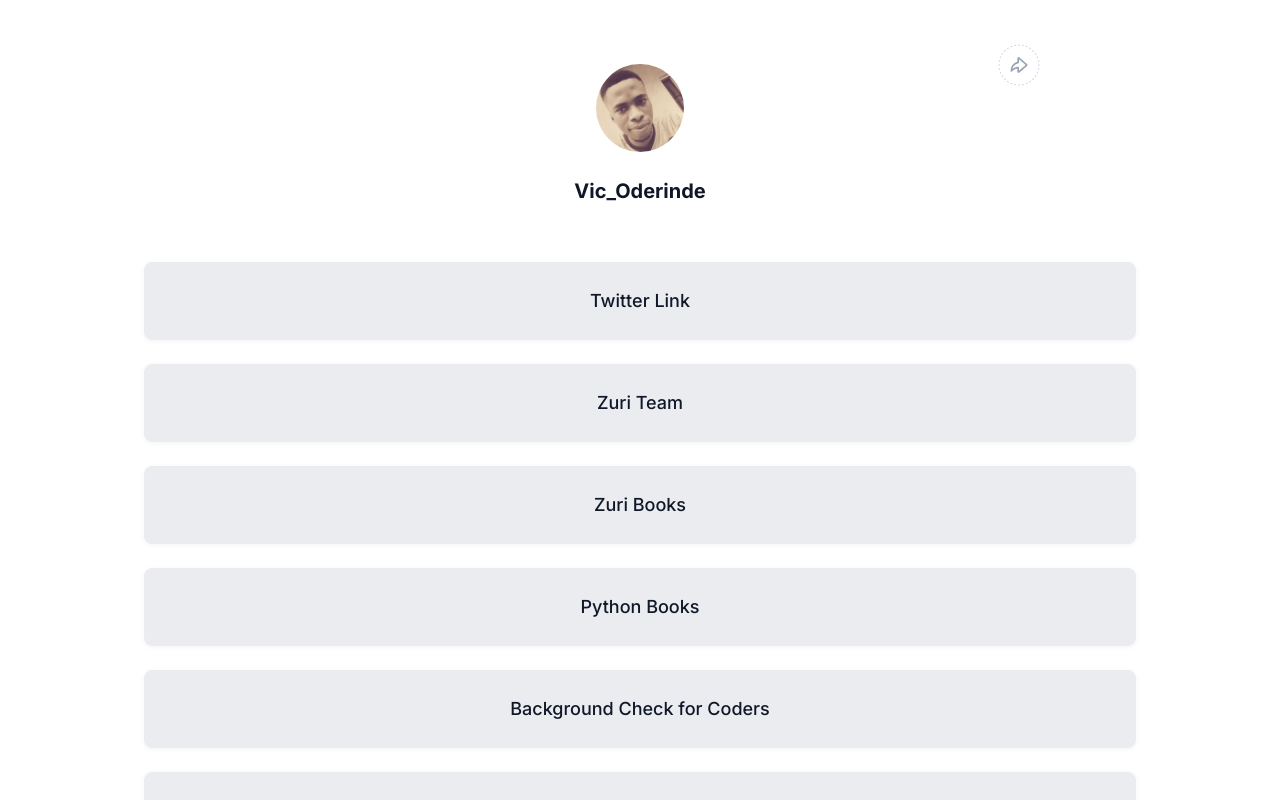
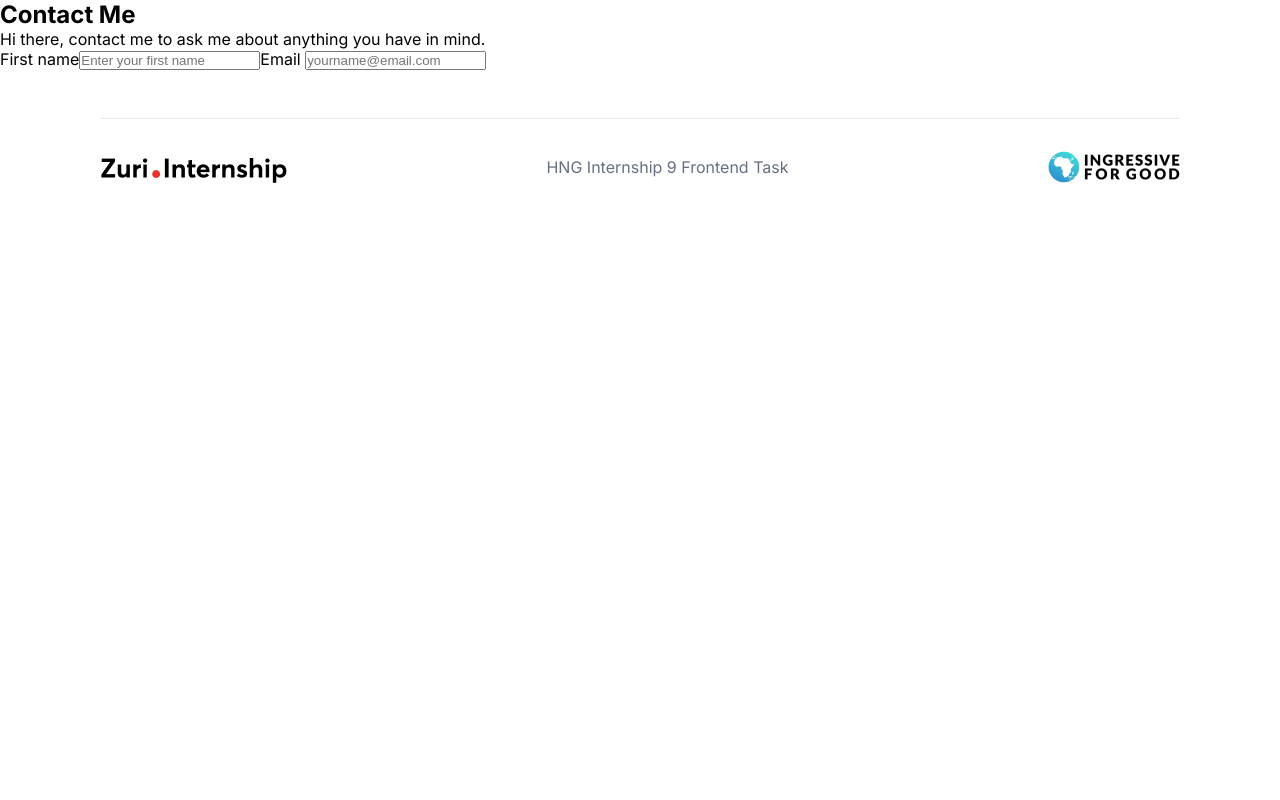
Before and after one commit to Vctcode/linktree-react, a React (Vite) app: page / in a window 1280 px wide. Shown: the top 800 px of the page. Built offline with nearby package versions, Linux system fonts and the light colour scheme.

Commit message:
fix: fiexed routes

```diff
--- a/src/App.jsx
+++ b/src/App.jsx
@@ -1,37 +1,18 @@
-import { useState } from 'react'
-
+import React from "react"
 // Components
-import ProfileSection from './components/ProfileSection/ProfileSection'
-import Links from './components/Links/Links'
-import Socials from './components/Socials/Socials'
-import Footer from './components/Footer/Footer'
+import Home from "./components/Home"
+import Contact from "./components/Contact"
+import Footer from "./components/Footer"
 
 
 
 function App() {
-  const [count, setCount] = useState(0)
-  const slackUsername = "vct-code"
+
 
   return (
     <div className="App">
-      <ProfileSection />
-      <div>
-        <Links id="" link="https://twitter.com/vic_oderinde" text="Twitter Link" subtext="" />
-
-        <Links id="btn_zuri" link="https://training.zuri.team" text="Zuri Team" subtext="" />
-
-        <Links id="books" link="https://books.zuri.team" text="Zuri Books" subtext="Follow this link to get amazing books about design and coding" />
-
-        <Links id="book_python" link={`https://books.zuri.team/python-for-beginners?ref_id=${slackUsername}`} text="Python Books" subtext="Python made easy. Get this book at a rate of $5.00" />
-
-        <Links id="pitch" link="https://background.zuri.team" text="Background Check for Coders" subtext="We help you verify coders with our background checks tool, its reliable and safe to use." />
-
-        <Links id="book_design" link="https://books.zuri.team/design-rules" text="Design Books" subtext="Get a free Design book to enhance your design skill. Offered by Zuri." />
-
-        <Socials />
-
-      </div>
-
+      {/* <Home /> */}
+      <Contact />
       <Footer />
 
     </div>
--- /dev/null
+++ b/src/components/Contact.jsx
@@ -0,0 +1,11 @@
+import React from "react";
+// Components
+import ContactForm from "./ContactForm";
+
+export default function Contact() {
+    return(
+        <div>
+            <ContactForm />
+        </div>
+    )
+}
--- /dev/null
+++ b/src/components/ContactForm/index.jsx
@@ -0,0 +1,24 @@
+import React from "react";
+// Style
+import "./ContactForm.css"
+
+
+const ContactForm = () => {
+    return (
+        <div>
+            <div className="title-head">
+               <h2> Contact Me</h2>
+               <p>Hi there, contact me to ask me about anything you have  in mind.</p>
+            </div>
+
+            <form action="#">
+                First name
+                <input type="text" placeholder="Enter your first name" />
+
+                Email <input type="email" placeholder="yourname@email.com" />
+            </form>
+        </div>
+    )
+}
+
+export default ContactForm;
--- /dev/null
+++ b/src/components/Home.jsx
@@ -0,0 +1,62 @@
+import React from "react";
+// Components
+import ProfileSection from "./ProfileSection";
+import Links from "./Links";
+import Socials from "./Socials";
+
+export default function Home() {
+const slackUsername = "vct-code"
+
+  return (
+    <div className="home">
+      <ProfileSection />
+      <div>
+        <Links
+          id=""
+          link="https://twitter.com/vic_oderinde"
+          text="Twitter Link"
+          subtext=""
+        />
+
+        <Links
+          id="btn_zuri"
+          link="https://training.zuri.team"
+          text="Zuri Team"
+          subtext=""
+        />
+
+        <Links
+          id="books"
+          link="https://books.zuri.team"
+          text="Zuri Books"
+          subtext="Follow this link to get amazing books about design and coding"
+        />
+
+        <Links
+          id="book_python"
+          link={`https://books.zuri.team/python-for-beginners?ref_id=${slackUsername}`}
+          text="Python Books"
+          subtext="Python made easy. Get this book at a rate of $5.00"
+        />
+
+        <Links
+          id="pitch"
+          link="https://background.zuri.team"
+          text="Background Check for Coders"
+          subtext="We help you verify coders with our background checks tool, its reliable and safe to use."
+        />
+
+        <Links
+          id="book_design"
+          link="https://books.zuri.team/design-rules"
+          text="Design Books"
+          subtext="Get a free Design book to enhance your design skill. Offered by Zuri."
+        />
+
+        <Links id="contact" link="" text="Contact Me" subtext="" />
+
+        <Socials />
+      </div>
+    </div>
+  );
+}
--- a/src/main.jsx
+++ b/src/main.jsx
@@ -5,6 +5,9 @@
 
 ReactDOM.createRoot(document.getElementById('root')).render(
   <React.StrictMode>
+    {/* {
+  "rewrites": [{ "source": "/(.*)", "destination": "/index.html" }]
+} */}
     <App />
   </React.StrictMode>
 )
```
Also changed, not shown: src/components/ContactForm/ContactForm.css (added), src/components/Footer/index.jsx (renamed from src/components/Footer/Footer.jsx), src/components/Links/index.jsx (renamed from src/components/Links/Links.jsx), src/components/ProfileSection/index.jsx (renamed from src/components/ProfileSection/ProfileSection.jsx), src/components/Socials/index.jsx (renamed from src/components/Socials/Socials.jsx).
